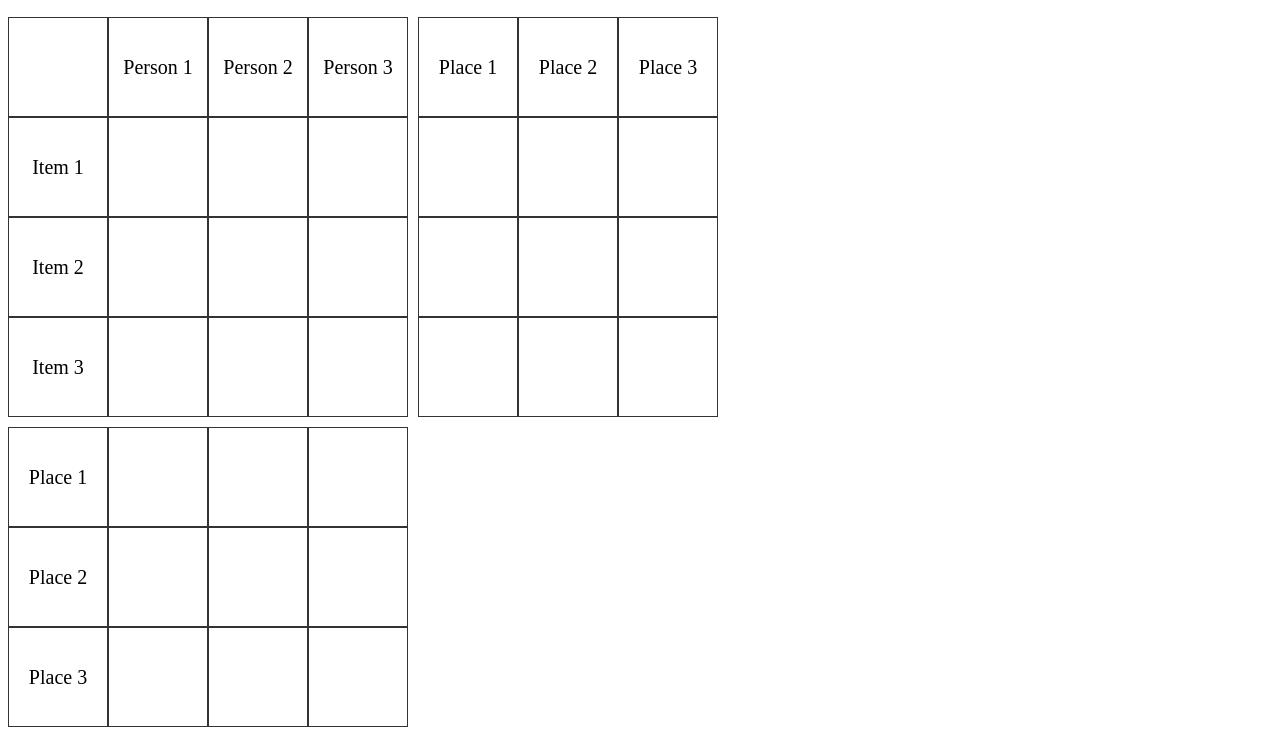
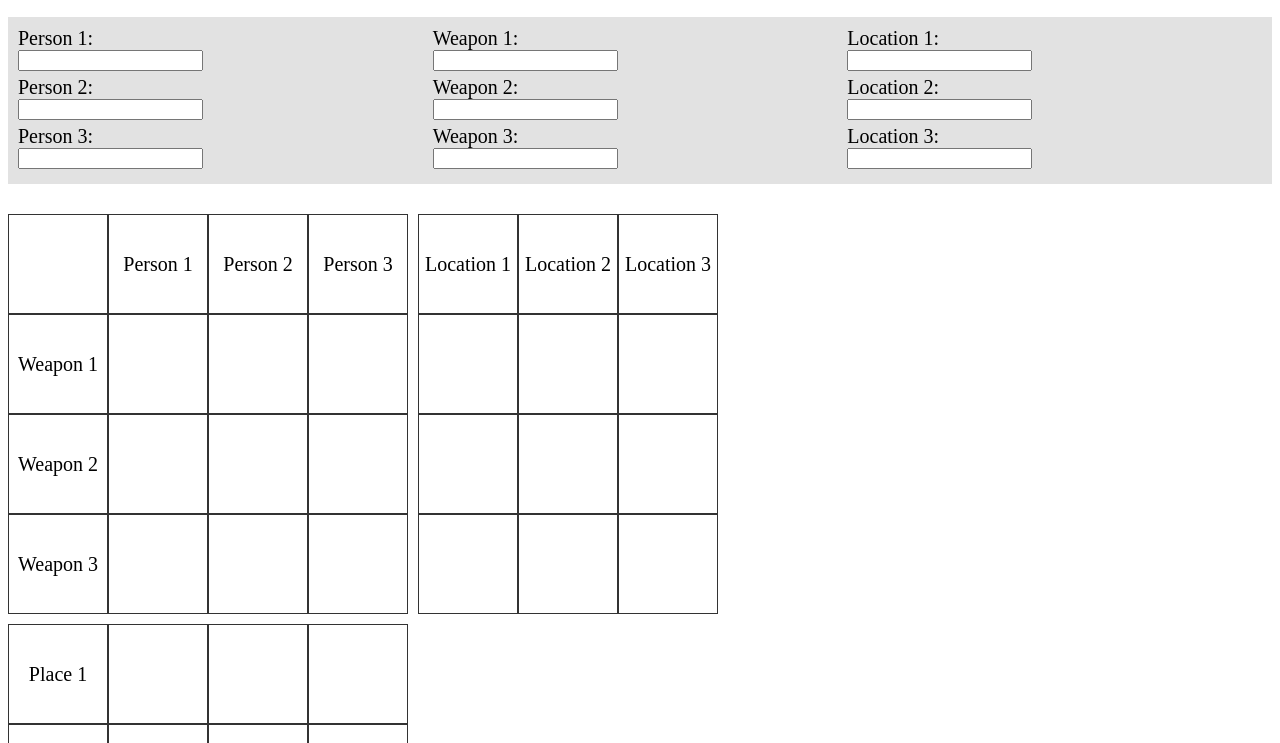
Before and after one commit to runtimerror/Murdle-notebook, a website built with Parcel: page src/index.html in a window 1280 px wide. Shown: the part 57-800 px from the top of the page. Built offline with nearby package versions, Linux system fonts and the light colour scheme.

Commit message:
Adds ability to rename columns and rows

```diff
--- a/src/css/main.css
+++ b/src/css/main.css
@@ -45,3 +45,18 @@ h1 {
 .question {
   color: blue;
 }
+
+.form-wrapper {
+  display: grid;
+  grid-template-columns: 1fr 1fr 1fr;
+  padding: 10px;
+  background-color: #e2e2e2;
+  margin-bottom: 30px;
+  label {
+    display: block;
+    font-size: 2rem;
+  }
+  input {
+    margin-bottom: 5px;
+  }
+}
--- a/src/index.html
+++ b/src/index.html
@@ -10,29 +10,63 @@
   <body>
     <!-- This is our notebook with a grid. The user will click one and it will eithe radd a checkbox or an x to denote known facts based on the clues in the book -->
     <h1>Murdle Notebook Grid</h1>
-    <div class="grid-wrapper">
+    <section class="on-gray">
+      <div class="form-wrapper">
+        <div id="personForm" class="form">
+          <label for="person1">Person 1:</label>
+          <input type="text" id="person1" name="person1" />
+          <br />
+          <label for="person2">Person 2:</label>
+          <input type="text" id="person2" name="person2" />
+          <br />
+          <label for="person3">Person 3:</label>
+          <input type="text" id="person3" name="person3" />
+        </div>
+        <div id="weaponForm" class="form">
+          <label for="weapon1">Weapon 1:</label>
+          <input type="text" id="weapon1" name="weapon1" />
+          <br />
+          <label for="weapon2">Weapon 2:</label>
+          <input type="text" id="weapon2" name="weapon2" />
+          <br />
+          <label for="weapon3">Weapon 3:</label>
+          <input type="text" id="weapon3" name="weapon3" />
+        </div>
+        <div id="locationForm" class="form">
+          <label for="location1">Location 1:</label>
+          <input type="text" id="location1" name="location1" />
+          <br />
+          <label for="location2">Location 2:</label>
+          <input type="text" id="location2" name="location2" />
+          <br />
+          <label for="location3">Location 3:</label>
+          <input type="text" id="location3" name="location3" />
+        </div>
+      </div>
+    </section>
+    <section class="grid-wrapper">
       <div class="grid-container grid-1">
         <div class="grid-item"></div>
-        <div class="grid-item">Person 1</div>
-        <div class="grid-item">Person 2</div>
-        <div class="grid-item">Person 3</div>
-        <div class="grid-item">Item 1</div>
+        <div class="grid-item"><span id="person1-dest">Person 1</span></div>
+        <div class="grid-item"><span id="person2-dest">Person 2</span></div>
+        <div class="grid-item"><span id="person3-dest">Person 3</span></div>
+        <div class="grid-item"><span id="weapon1-dest">Weapon 1</span></div>
         <div class="grid-item clickable"><span>&nbsp;</span></div>
         <div class="grid-item clickable"><span>&nbsp;</span></div>
         <div class="grid-item clickable"><span>&nbsp;</span></div>
-        <div class="grid-item">Item 2</div>
+        <div class="grid-item"><span id="weapon2-dest">Weapon 2</span></div>
         <div class="grid-item clickable"><span>&nbsp;</span></div>
         <div class="grid-item clickable"><span>&nbsp;</span></div>
         <div class="grid-item clickable"><span>&nbsp;</span></div>
-        <div class="grid-item">Item 3</div>
+        <div class="grid-item"><span id="weapon3-dest">Weapon 3</span></div>
         <div class="grid-item clickable"><span>&nbsp;</span></div>
         <div class="grid-item clickable"><span>&nbsp;</span></div>
         <div class="grid-item clickable"><span>&nbsp;</span></div>
       </div>
       <div class="grid-container grid-2">
-        <div class="grid-item">Place 1</div>
-        <div class="grid-item">Place 2</div>
-        <div class="grid-item">Place 3</div>
+        <div class="grid-item"><span id="location1-dest">Location 1</span></div>
+        <div class="grid-item"><span id="location2-dest">Location 2</span></div>
+        <div class="grid-item"><span id="location3-dest">Location 3</span></div>
         <div class="grid-item clickable"><span>&nbsp;</span></div>
         <div class="grid-item clickable"><span>&nbsp;</span></div>
         <div class="grid-item clickable"><span>&nbsp;</span></div>
@@ -57,8 +91,8 @@
         <div class="grid-item clickable"><span>&nbsp;</span></div>
         <div class="grid-item clickable"><span>&nbsp;</span></div>
       </div>
-    </div>
+    </section>
     <!-- Add your JavaScript file here -->
-    <script src="./js/murdle.js"></script>
+    <script type="module" src="./js/murdle.js"></script>
   </body>
 </html>
--- a/src/js/murdle.js
+++ b/src/js/murdle.js
@@ -1,3 +1,20 @@
+function textReplacer(person) {
+  // live replace text as its typed into input fields
+  document.getElementById(`${person}`).addEventListener("input", function (event) {
+    document.getElementById(`${person}-dest`).textContent = event.target.value;
+  });
+}
+
+// get all form inputs
+const formInputs = document.querySelectorAll(".form-wrapper > .form");
+
+formInputs.forEach((formInput) => {
+  formInput.querySelectorAll("input").forEach((inputElement) => {
+    const childInputId = inputElement.id;
+    textReplacer(childInputId);
+  });
+});
+
 // get all clickable boxes
 document.querySelectorAll(".clickable").forEach((item) => {
   // for each box, record how many times it has been clicked
```
Also changed, not shown: package.json (+6 -2 lines), changelog.md, 1 other file.
